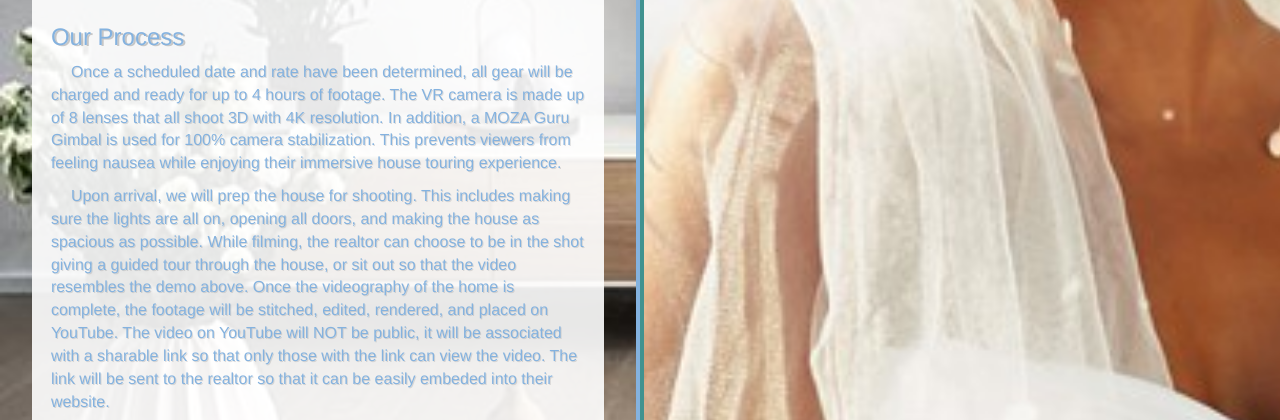
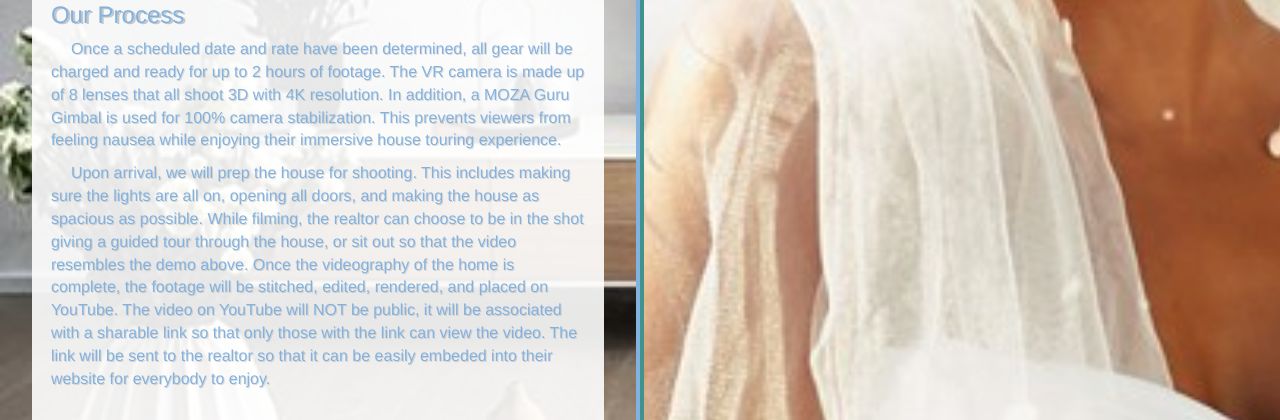
Before and after one commit to oziek88/jawdrop360, a Django app: page / in a window 1280 px wide. Shown: the part 810-1230 px from the top of the page. Run offline with Django 3.2, Linux system fonts and the light colour scheme; some libraries are stand-ins or nearby versions.

Commit message:
home.htmml typos

```diff
--- a/home/templates/home.html
+++ b/home/templates/home.html
@@ -51,15 +51,15 @@
 
 <hr style="border-color:#84b2df">
 
-<p>Real Estate Videography with JawDrop360 is aimed to supply realtors with more resources for potential buyers.  Scheduling house viewing appointments can be a hassle, but the luxery of Virtual Reality allows for future home owners to view the house without even getting in the car.  We're aware Virtual Reality packages within real estate can get expensive, but JawDrop360 ensures the cheapest options while maintaining the highest quality.</p>
+<p>Real Estate Videography with JawDrop360 is aimed to supply realtors with more resources for potential buyers.  The luxery of Virtual Reality allows for future home owners to view the house without even getting in the car.  We're aware Virtual Reality packages within real estate can get expensive, but JawDrop360 ensures the cheapest options while maintaining the highest quality.</p>
 
 <br>
 
 <iframe id="homeDemo" width="100%" height="300px" src="https://www.youtube.com/embed/wrw_fHBAAI4" frameborder="0" allowfullscreen></iframe>
 
 <h3 id="homeProcess">Our Process</h3>
-<p>Once a scheduled date and rate have been determined, all gear will be charged and ready for up to 4 hours of footage.  The VR camera is made up of 8 lenses that all shoot 3D with 4K resolution. In addition, a MOZA Guru Gimbal is used for 100% camera stabilization. This prevents viewers from feeling nausea while enjoying their immersive house touring experience.</p>
-<p>Upon arrival, we will prep the house for shooting. This includes making sure the lights are all on, opening all doors, and making the house as spacious as possible. While filming, the realtor can choose to be in the shot giving a guided tour through the house, or sit out so that the video resembles the demo above.  Once the videography of the home is complete, the footage will be stitched, edited, rendered, and placed on YouTube. The video on YouTube will NOT be public, it will be associated with a sharable link so that only those with the link can view the video. The link will be sent to the realtor so that it can be easily embeded into their website.</p>
+<p>Once a scheduled date and rate have been determined, all gear will be charged and ready for up to 2 hours of footage.  The VR camera is made up of 8 lenses that all shoot 3D with 4K resolution. In addition, a MOZA Guru Gimbal is used for 100% camera stabilization. This prevents viewers from feeling nausea while enjoying their immersive house touring experience.</p>
+<p>Upon arrival, we will prep the house for shooting. This includes making sure the lights are all on, opening all doors, and making the house as spacious as possible. While filming, the realtor can choose to be in the shot giving a guided tour through the house, or sit out so that the video resembles the demo above.  Once the videography of the home is complete, the footage will be stitched, edited, rendered, and placed on YouTube. The video on YouTube will NOT be public, it will be associated with a sharable link so that only those with the link can view the video. The link will be sent to the realtor so that it can be easily embeded into their website for everybody to enjoy.</p>
 
 
 <div class='row'>
```
